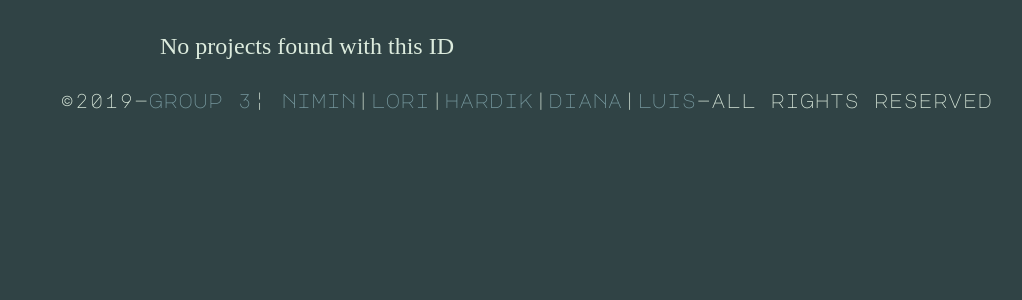
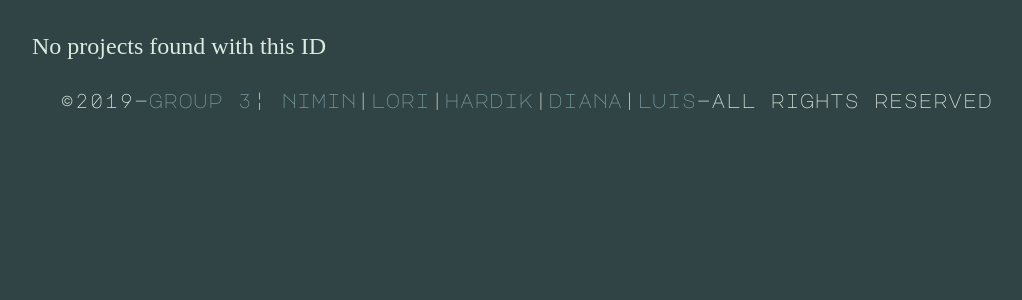
Before and after one commit to niminp/cs633_archive, a Django app: page /project/1/ in a window 1280 px wide. Shown: the part 72-372 px from the top of the page, without its empty margins (114-1136 px from the left). Run offline with Django 3.2, Linux system fonts and the light colour scheme; data that the repository does not hold is empty; some libraries are stand-ins or nearby versions.

Commit message:
project view the same width as accross for all projects

```diff
--- a/manager/templates/manager/project_view.html
+++ b/manager/templates/manager/project_view.html
@@ -1,7 +1,7 @@
 {% extends 'manager/base.html'  %}
 
 {% block content %}
-<div class="container-fluid mt-3 w-75">
+<div class="container-fluid mt-3 w-100">
 	{% if project %}
 		{% if project.is_hidden %}
 			<div class="alert alert-primary fade show" role="alert">
```
